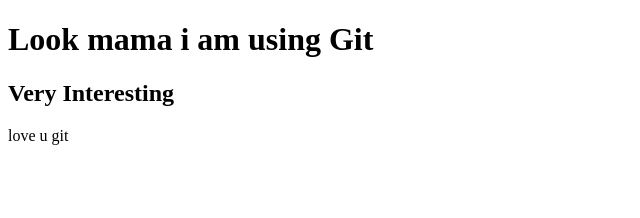
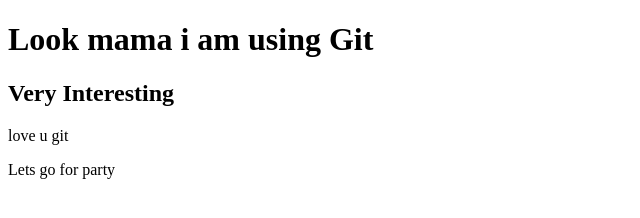
Before and after one commit to Habib058/my-first-websie, a plain HTML site: page index.html in a window 1280 px wide. Shown: the whole page, without its empty margins (0-640 px from the left). Drawn offline with Linux system fonts and the light colour scheme.

Commit message:
set a party

```diff
--- a/index.html
+++ b/index.html
@@ -9,5 +9,6 @@
     <h1>Look mama i am using Git</h1>
     <h2>Very Interesting</h2>
     <p>love u git</p>
+    <p>Lets go for  party</p>
 </body>
 </html>
```
